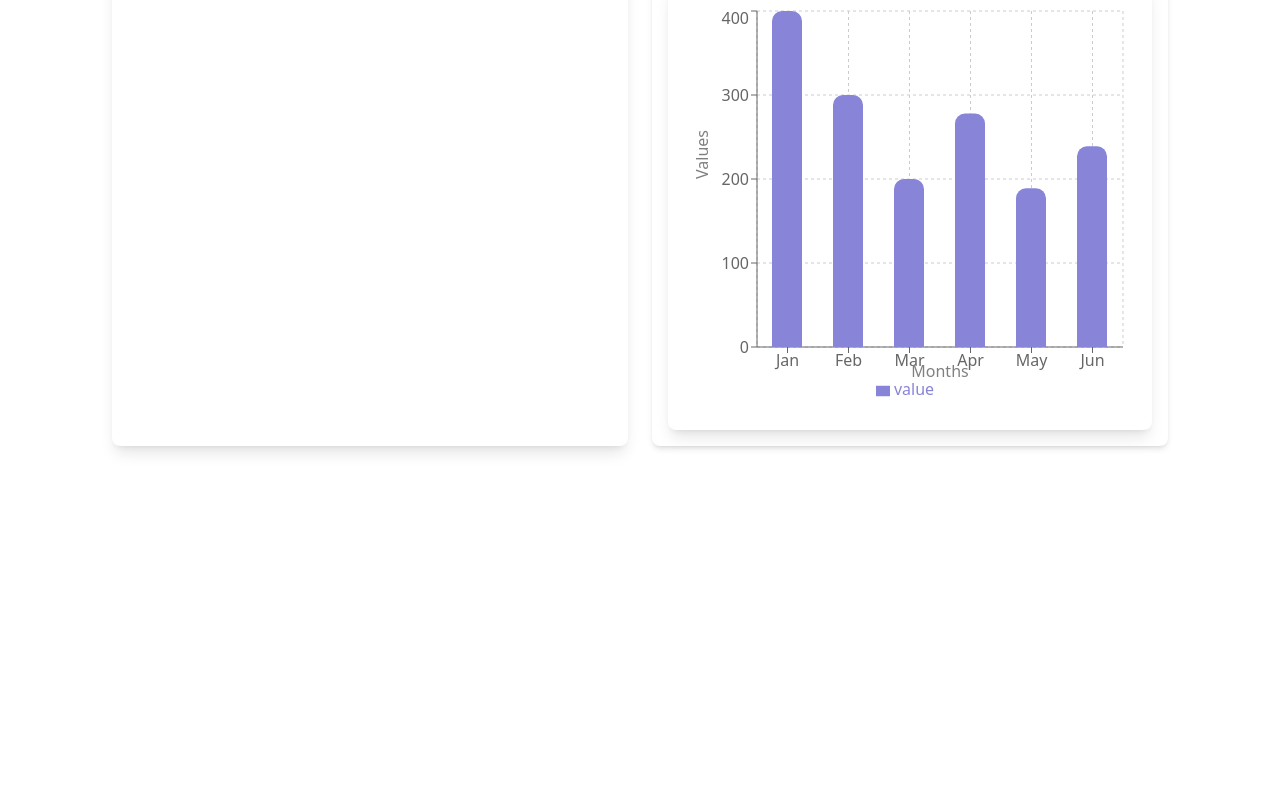
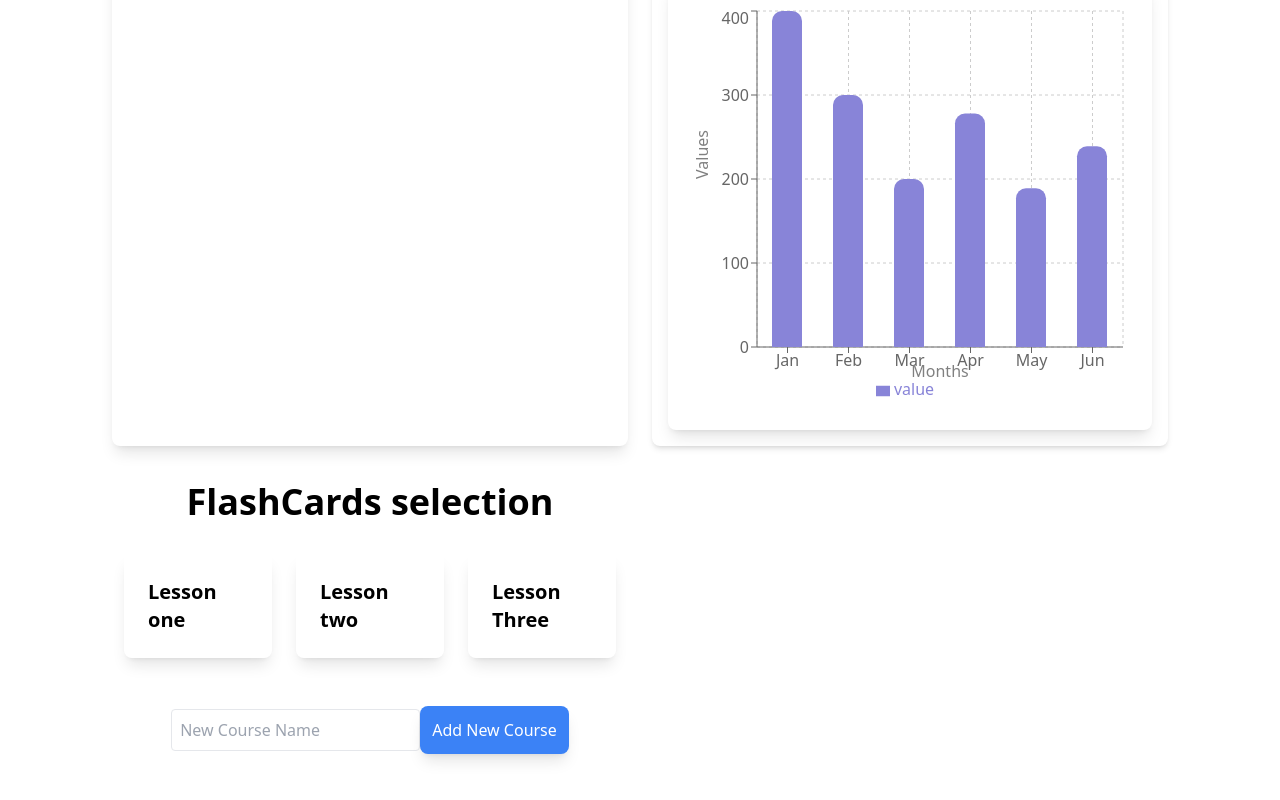
Before and after one commit to behshaad/lingoix, a React (Create React App) app: page /Dashboard in a window 1280 px wide. Shown: the part 1108-1908 px from the top of the page. Before the commit the page ends 1610 px from the top, so only its background shows below. Built offline with nearby package versions, Linux system fonts and the light colour scheme; sample sign-in values are in the browser's storage.

Commit message:
Adding basic FlashCards logic

```diff
--- /dev/null
+++ b/src/components/FlashCard.jsx
@@ -0,0 +1,211 @@
+import { useState } from "react";
+
+// لیست کورس‌ها
+const initialCourses = [
+  { id: 1, name: "Lesson one", questions: [] },
+  { id: 2, name: "Lesson two", questions: [] },
+  { id: 3, name: "Lesson Three", questions: [] },
+];
+
+export default function FlashCards() {
+  const [courses, setCourses] = useState(initialCourses);
+  const [selectedCourse, setSelectedCourse] = useState(null);
+  const [newCourseName, setNewCourseName] = useState("");
+  const [newQuestion, setNewQuestion] = useState("");
+  const [newAnswer, setNewAnswer] = useState("");
+
+  // وقتی کاربر یک کورس را انتخاب می‌کند، کورس انتخابی ذخیره می‌شود
+  const handleCourseSelect = (courseId) => {
+    setSelectedCourse(courseId);
+  };
+
+  // اضافه کردن کورس جدید
+  const handleAddCourse = () => {
+    const newCourse = {
+      id: courses.length + 1,
+      name: newCourseName,
+      questions: [],
+    };
+    setCourses([...courses, newCourse]);
+    setNewCourseName(""); // Clear input after adding
+  };
+
+  // اضافه کردن سوالات به کورس
+  const handleAddQuestion = () => {
+    const updatedCourses = courses.map((course) => {
+      if (course.id === selectedCourse) {
+        course.questions.push({
+          id: course.questions.length + 1,
+          question: newQuestion,
+          answer: newAnswer,
+        });
+      }
+      return course;
+    });
+    setCourses(updatedCourses);
+    setNewQuestion(""); // Clear input after adding question
+    setNewAnswer(""); // Clear input after adding answer
+  };
+
+  // برای بازگشت به صفحه انتخاب کورس‌ها
+  const handleBack = () => {
+    setSelectedCourse(null);
+  };
+
+  const currentCourse = courses.find((course) => course.id === selectedCourse);
+
+  return (
+    <div className="">
+      {!selectedCourse ? (
+        <div className="course-selection flex flex-col items-center p-3">
+          <h1 className="text-4xl font-bold mb-8">FlashCards selection</h1>
+          <div className="course-list grid grid-cols-1 md:grid-cols-2 lg:grid-cols-3 gap-6">
+            {courses.map((course) => (
+              <div
+                key={course.id}
+                className="course-card p-6 bg-opacity-30 backdrop-blur-xl rounded-lg shadow-lg cursor-pointer transition-transform duration-300 transform hover:scale-105 hover:shadow-2xl hover:bg-opacity-50"
+                onClick={() => handleCourseSelect(course.id)}
+              >
+                <h2 className="text-xl font-semibold ">{course.name}</h2>
+              </div>
+            ))}
+          </div>
+          <div className="mt-8">
+            <input
+              type="text"
+              value={newCourseName}
+              onChange={(e) => setNewCourseName(e.target.value)}
+              placeholder="New Course Name"
+              className="p-2 border rounded"
+            />
+            <button
+              onClick={handleAddCourse}
+              className="bg-blue-500 text-white p-3 rounded-lg shadow-lg hover:bg-blue-600 transition duration-300 mt-4"
+            >
+              Add New Course
+            </button>
+          </div>
+        </div>
+      ) : (
+        <FlashCard
+          course={currentCourse}
+          onBack={handleBack}
+          handleAddQuestion={handleAddQuestion}
+          newQuestion={newQuestion}
+          setNewQuestion={setNewQuestion}
+          newAnswer={newAnswer}
+          setNewAnswer={setNewAnswer}
+        />
+      )}
+    </div>
+  );
+}
+
+function FlashCard({
+  course,
+  onBack,
+  handleAddQuestion,
+  newQuestion,
+  setNewQuestion,
+  newAnswer,
+  setNewAnswer,
+}) {
+  const [selectedId, setSelectedId] = useState(null);
+  const [correctAnswers, setCorrectAnswers] = useState(0);
+  const [incorrectAnswers, setIncorrectAnswers] = useState(0);
+
+  const handleClick = (id) => {
+    setSelectedId(id !== selectedId ? id : null);
+  };
+
+  const handleAnswer = (isCorrect, questionId) => {
+    if (isCorrect) {
+      setCorrectAnswers(correctAnswers + 1);
+    } else {
+      setIncorrectAnswers(incorrectAnswers + 1);
+    }
+    setSelectedId(null); // Deselect the card after answering
+  };
+
+  return (
+    <div className="flex flex-col ">
+      <div className="mt-8">
+        <button
+          onClick={onBack}
+          className="bg-gray-700 text-white p-3 rounded-lg shadow-lg hover:bg-gray-800 transition duration-300"
+        >
+          back
+        </button>
+      </div>
+      <div className="text-center mb-8">
+        <h1 className="text-3xl font-bold mb-4">Course question cards</h1>
+        <p className="text-lg">Correct Answers: {correctAnswers}</p>
+        <p className="text-lg">Incorrect Answers: {incorrectAnswers}</p>
+      </div>
+
+      {/* فرم برای اضافه کردن سوال جدید */}
+      <div className="add-question-form mb-8 ml-8">
+        <input
+          type="text"
+          value={newQuestion}
+          onChange={(e) => setNewQuestion(e.target.value)}
+          placeholder="New Question"
+          className="p-2 border rounded"
+        />
+        <input
+          type="text"
+          value={newAnswer}
+          onChange={(e) => setNewAnswer(e.target.value)}
+          placeholder="Answer"
+          className="p-2 border rounded ml-4"
+        />
+        {/* <button
+          onClick={handleAddQuestion}
+          className="bg-green-500 text-white p-3 rounded-lg shadow-lg hover:bg-green-600 transition duration-300 ml-4"
+        >
+          Add Question
+        </button> */}
+      </div>
+      <button
+        onClick={handleAddQuestion}
+        className="bg-blue-600 text-white p-3  shadow-lg hover:bg-green-600 transition duration-300 "
+      >
+        Add Question
+      </button>
+
+      <div className="flashcard-container grid grid-cols-1 md:grid-cols-2 lg:grid-cols-3 gap-6">
+        {course.questions.map((question) => (
+          <div
+            key={question.id}
+            onClick={() => handleClick(question.id)}
+            className={`flashcard p-6 bg-opacity-20 backdrop-blur-xl rounded-xl shadow-md cursor-pointer transition-all duration-300 transform ${
+              selectedId === question.id
+                ? "bg-blue-500 text-white shadow-2xl scale-105"
+                : "bg-white text-gray-800"
+            } hover:scale-105 hover:shadow-xl hover:bg-blue-50`}
+          >
+            <p className="text-lg font-semibold text-center">
+              {selectedId === question.id ? question.answer : question.question}
+            </p>
+            {selectedId === question.id && (
+              <div className="answer-buttons mt-4 flex justify-center gap-4">
+                <button
+                  className="bg-green-500 text-white p-2 rounded-lg transition-transform duration-300 transform hover:scale-105"
+                  onClick={() => handleAnswer(true, question.id)}
+                >
+                  Correct
+                </button>
+                <button
+                  className="bg-red-500 text-white p-2 rounded-lg transition-transform duration-300 transform hover:scale-105"
+                  onClick={() => handleAnswer(false, question.id)}
+                >
+                  Wrong
+                </button>
+              </div>
+            )}
+          </div>
+        ))}
+      </div>
+    </div>
+  );
+}
--- a/src/pages/ Dashboard.jsx
+++ b/src/pages/ Dashboard.jsx
@@ -7,6 +7,7 @@ import CompletedCourses from "../components/CompletedCourses";
 import Medals from "../components/Medals";
 import LearningStatistics from "../components/LearningStatistics";
 import StudyReminder from "../components/StudyReminder"
+import FlashCard from "../components/FlashCard"
 const Dashboard = () => {
   const { t } = useTranslation();
   const navigate = useNavigate();
@@ -36,6 +37,7 @@ const Dashboard = () => {
           <CompletedCourses />
           <Medals />
           <LearningStatistics />
+          <FlashCard/>
         </div>
       </div>
     </div>
```
